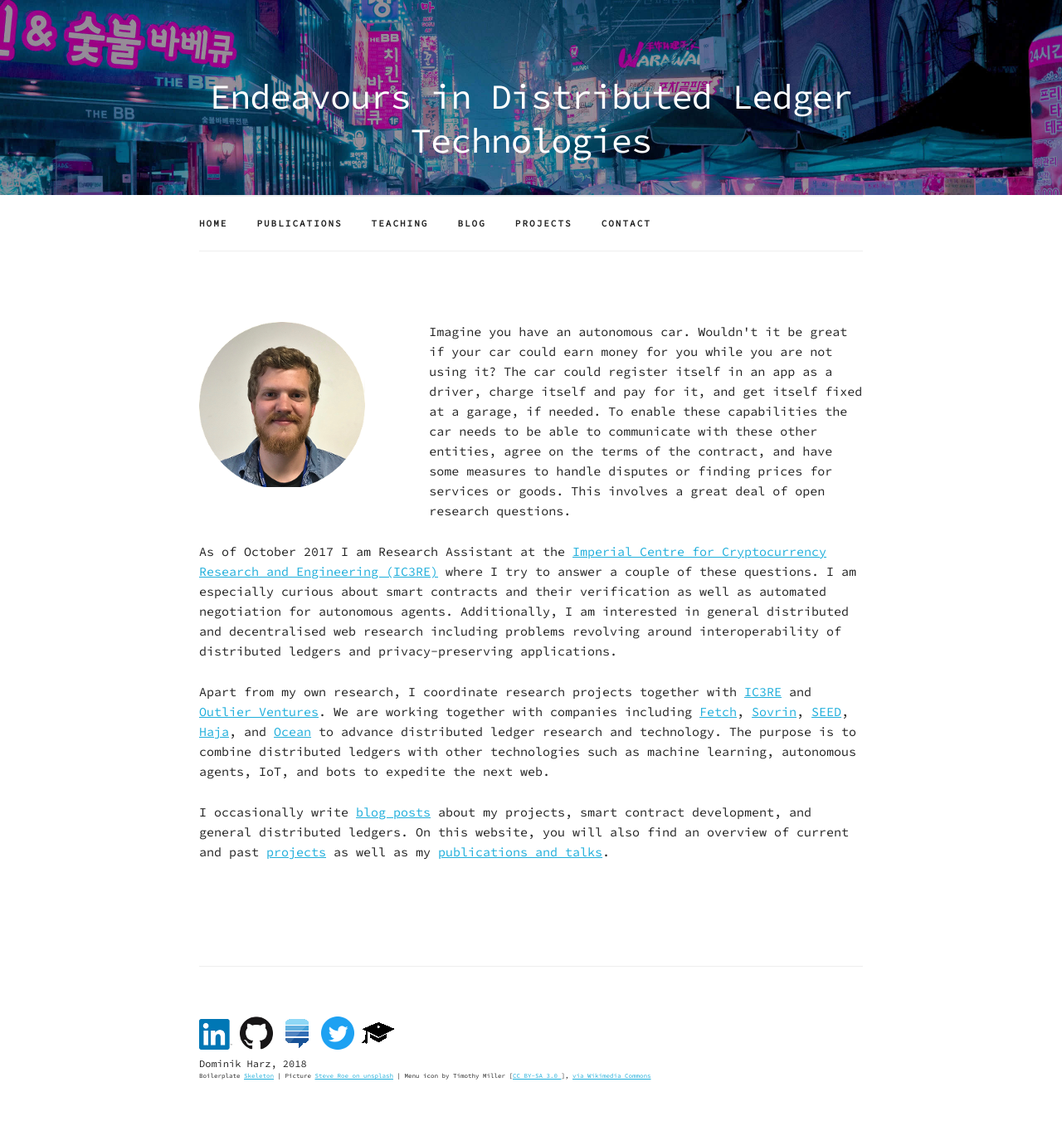
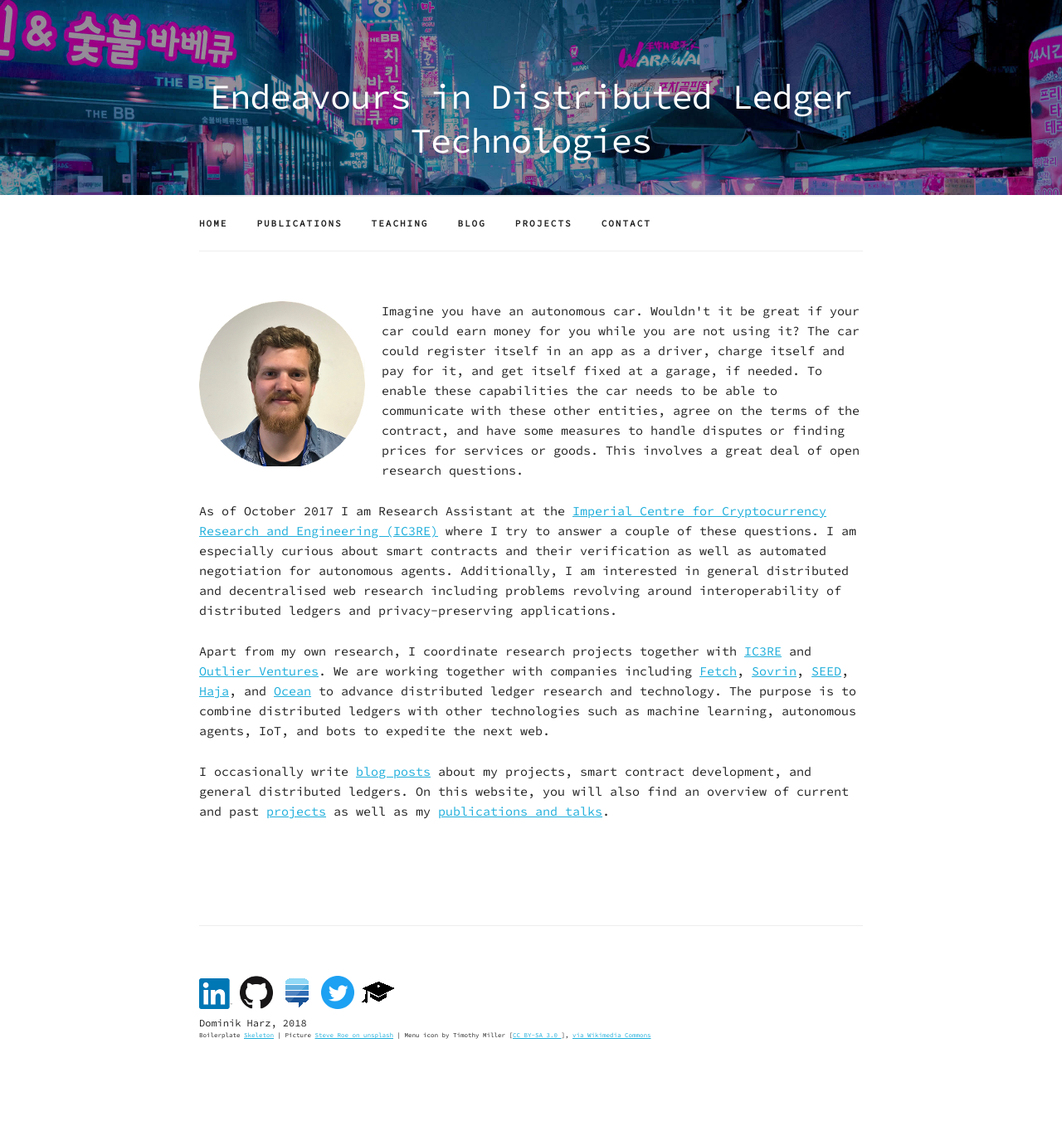
Before and after one commit to nud3l/nud3l.github.io, a Jekyll site: the page built from index.md, in a window 1280 px wide. Shown: the whole page at 83% size. Built offline with Jekyll 4.4.1, drawn with Linux system fonts in a browser that asks for light colours; nearby versions of some CDN libraries; after the commit the page ends 1314 px from its top, so only the background shows below that.

Commit message:
Adjust mobile image handling

```diff
--- a/assets/css/custom.css
+++ b/assets/css/custom.css
@@ -14,6 +14,13 @@
   margin: auto;
   max-width: 800px;
   margin-top: 2rem;
+}
+
+.side-image {
+  float: left;
+  max-width: 33%;
+  box-sizing: border-box;
+  margin-right: 20px;
 }
 
 .u-icon {
--- a/index.md
+++ b/index.md
@@ -1,21 +1,27 @@
 ---
 layout: page
-title: About
+title: Home
 ---
+
+
 <p>
-<div class="row">
-    <div class="four columns">
+    <img class="side-image" src="{{ site.url }}/assets/images/dominik_round.png" alt="Dominik">
+    Imagine you have an autonomous car. Wouldn't it be great if your car could earn money for you while you are not using it? The car could register itself in an app as a driver, charge itself and pay for it, and get itself fixed at a garage, if needed. To enable these capabilities the car needs to be able to communicate with these other entities, agree on the terms of the contract, and have some measures to handle disputes or finding prices for services or goods. This involves a great deal of open research questions.
+</p>
+
+<!-- <div class="row">
+    <div class="three columns u-max-third-width">
         <img class="u-max-full-width" src="{{ site.url }}/assets/images/dominik_round.png" alt="Dominik">
     </div>
-    <div class="eight columns">
+    <div class="nine columns">
         Imagine you have an autonomous car. Wouldn't it be great if your car could earn money for you while you are not using it? The car could register itself in an app as a driver, charge itself and pay for it, and get itself fixed at a garage, if needed. To enable these capabilities the car needs to be able to communicate with these other entities, agree on the terms of the contract, and have some measures to handle disputes or finding prices for services or goods. This involves a great deal of open research questions.
     </div>
-</div>
-</p>
 
-As of October 2017 I am Research Assistant at the [Imperial Centre for Cryptocurrency Research and Engineering (IC3RE)]("http://www.imperial.ac.uk/cryptocurrency/"){:target="_blank"} where I try to answer a couple of these questions. I am especially curious about smart contracts and their verification as well as automated negotiation for autonomous agents. Additionally, I am interested in general distributed and decentralised web research including problems revolving around interoperability of distributed ledgers and privacy-preserving applications.
+-->
 
-Apart from my own research, I coordinate research projects together with [IC3RE]("http://www.imperial.ac.uk/cryptocurrency/"){:target="_blank"} and
+As of October 2017 I am Research Assistant at the [Imperial Centre for Cryptocurrency Research and Engineering (IC3RE)](http://www.imperial.ac.uk/cryptocurrency/){:target="_blank"} where I try to answer a couple of these questions. I am especially curious about smart contracts and their verification as well as automated negotiation for autonomous agents. Additionally, I am interested in general distributed and decentralised web research including problems revolving around interoperability of distributed ledgers and privacy-preserving applications.
+
+Apart from my own research, I coordinate research projects together with [IC3RE](http://www.imperial.ac.uk/cryptocurrency/){:target="_blank"} and
 [Outlier Ventures](https://outlierventures.io){:target="blank"}. We are working together
 with companies including [Fetch](http://fetch.ai){:target="_blank"},
 [Sovrin](https://sovrin.org/){:target="_blank"}, [SEED](https://www.seedtoken.io/){:target="_blank"}, [Haja](https://haja.io/){:target="_blank"}, and
```
